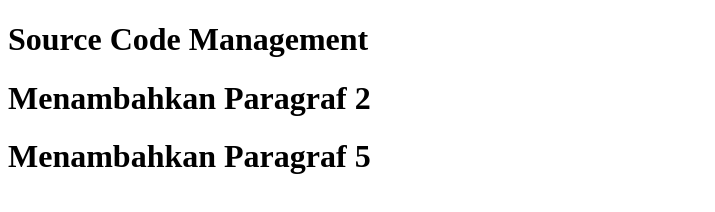
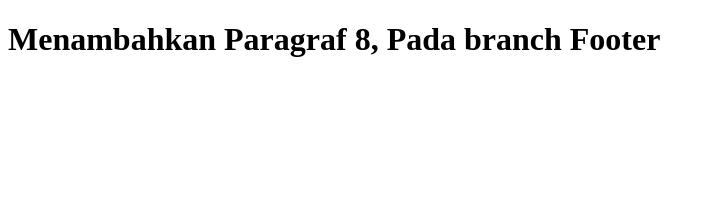
Before and after one commit to Sigadong/Source-Code-Management, a plain HTML site: page index.html in a window 1280 px wide. Shown: the whole page, without its empty margins (0-715 px from the left). Drawn offline with Linux system fonts and the light colour scheme.

Commit message:
Added paragraf 8 to file index.html, for branch Footer

```diff
--- a/index.html
+++ b/index.html
@@ -8,9 +8,7 @@
 </head>
 
 <body>
-  <h1>Source Code Management</h1>
-  <h1>Menambahkan Paragraf 2</h1>
-  <h1>Menambahkan Paragraf 5</h1>
+  <h1>Menambahkan Paragraf 8, Pada branch Footer</h1>
 </body>
 
 </html>
```
